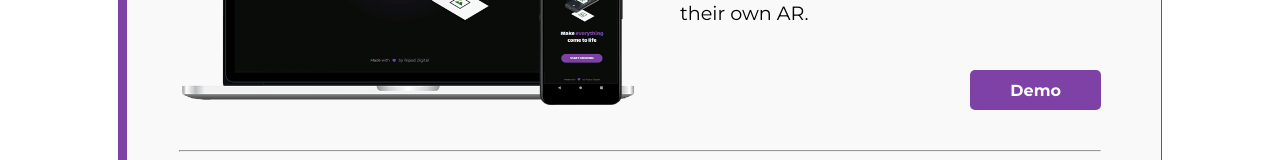
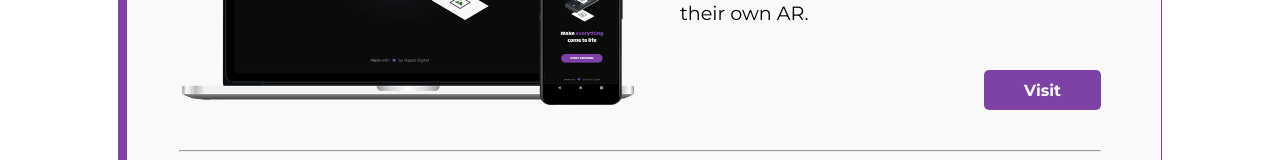
Before and after one commit to dpisati/portfolio, a Next.js app: page /projects/mixr in a window 1280 px wide. Shown: the part 546-706 px from the top of the page. Built offline with nearby package versions, Linux system fonts and the light colour scheme.

Commit message:
change demo to visit

```diff
--- a/src/components/ProjectPage/index.jsx
+++ b/src/components/ProjectPage/index.jsx
@@ -120,7 +120,7 @@ export default function ProjectPage({ project }) {
                                     rel="noreferrer"
                                     style={{ background: project.color }}
                                 >
-                                    Demo
+                                    Visit
                                 </motion.a>
                             )}
                             {project.github && (
```
